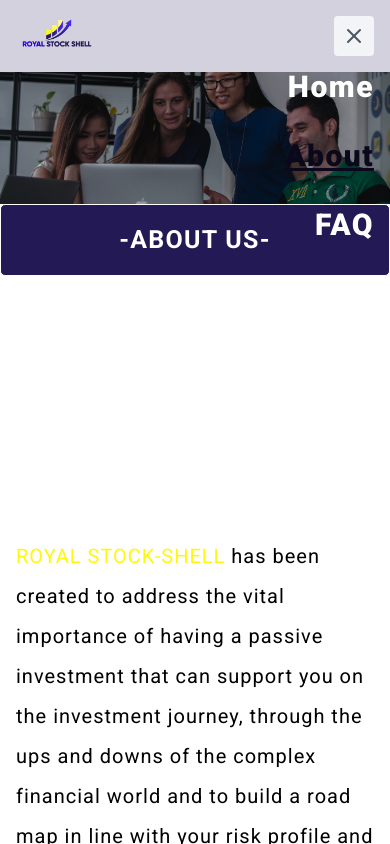
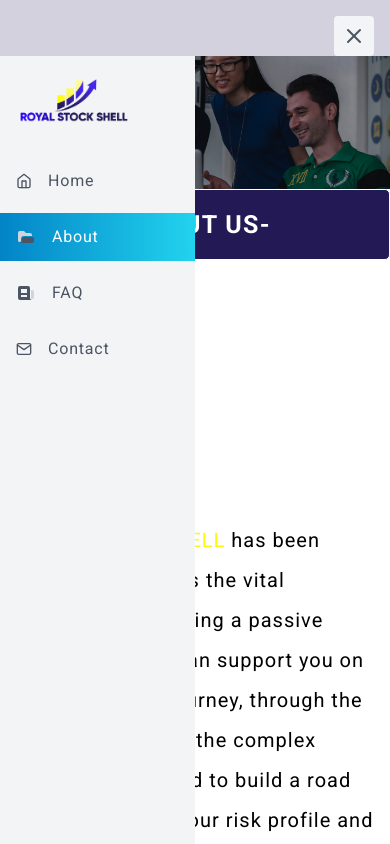
Before and after one commit to ikpeku/royal-stock, a React (Create React App) app: page /about in a window 390 px wide. Both pictures are taken after a click on the button 356 px from the left and 49 px from the top of the page. Shown: the top 844 px of the page. Built offline with nearby package versions, Linux system fonts and the light colour scheme.

Commit message:
navbar updated for mobile

```diff
--- a/src/components/footer/Footer.jsx
+++ b/src/components/footer/Footer.jsx
@@ -66,12 +66,12 @@
             Legal
           </li>
           <li>
-            <Link to='/' className="">
+            <Link to='/agreement' className="">
               Agreement
             </Link>
           </li>
           <li>
-            <Link to='/' className="">
+            <Link to='/faq' className="">
               FAQ
             </Link>
           </li>
@@ -100,7 +100,7 @@
           <div className="ml-2 md:ml-8">
             <p>
               <span>+447451287990</span> <br />
-              support@royalstockshell.com
+              info@royalstock-shell.com
             </p>
           </div>
         </div>
--- a/src/components/navbar/Navbar.jsx
+++ b/src/components/navbar/Navbar.jsx
@@ -2,7 +2,8 @@
 import { AllPhotos } from '../../contants';
 import "./Navbar.scss"
 import { NavLink, Link } from 'react-router-dom';
-import { FiX } from "react-icons/fi";
+import { FiHome, FiMail, FiX } from "react-icons/fi";
+
 
 
 const Navbar = () => {
@@ -10,14 +11,15 @@
     const [toggle, setToggle] = useState(false)
 
     return (
-        <header className="bg-[#D3D1DD] home-navbar md:h-[132px]">
-            <div className="max-w-screen-2xl px-4 sm:px-6 lg:px-8 mx-auto">
+        <header className="bg-[#D3D1DD] home-navbar md:h-[132px] relative">
+            <div className="max-w-screen-2xl px-4 sm:px-6 lg:px-8 mx-auto ">
                 <div className="flex justify-between pt-4">
 
                     <div className='logo-section'>
                         <span className="sr-only">Logo</span>
-                        <Link to='/'>
-                            <img className="w-[50%] pb-6 md:pb-0 md:w-full" src={AllPhotos.Logo} alt="royal stock logo" /></Link>
+                        {!toggle && <Link to='/'>
+                            <img className="w-[50%] pb-6 md:pb-0 md:w-full" src={AllPhotos.Logo} alt="royal stock logo" />
+                        </Link>}
                     </div>
 
                     <div className="link-section flex justify-end w-full md:w-[60%] md:grid relative">
@@ -27,7 +29,7 @@
                         </div>
 
                         <nav className="hidden md:block" aria-labelledby="header-navigation">
-                            <h2 className="sr-only" id="header-navigation"></h2>
+                            {/* <h2 className="sr-only" id="header-navigation"></h2> */}
 
                             <ul className="flex justify-between items-end gap-6 h-full ">
                                 <li>
@@ -87,41 +89,81 @@
                             </div>
                         }
 
-                        {
-                            toggle && <div className='w-full mt-12 absolute z-10'>
 
-                                    <ul className="flex flex-col justify-end items-end gap-6 h-full">
-                                        <li>
-                                            <NavLink to="/" className={({ isActive }) => isActive ? "active-link" : "not-active"} onClick={() => setToggle(false)}>
-                                                Home
-                                            </NavLink>
-                                        </li>
-                                        <li>
-                                            <NavLink to="/about"
-                                                className={({ isActive }) => isActive ? "active-link" : "not-active"}
-                                            >About</NavLink>
-                                        </li>
-                                        <li>
-                                            <NavLink to="/faq"
-                                                className={({ isActive }) => isActive ? "active-link" : "not-active"}
-                                            >FAQ</NavLink>
-                                        </li>
-                                        <li>
-                                            <NavLink to="/contact"
-                                                className={({ isActive }) => isActive ? "active-link" : "not-active"}
-                                            >Contact</NavLink>
-                                        </li>
-
-                                    </ul>
-
-
-                            </div>
-                        }
 
 
                     </div>
                 </div>
             </div>
+
+
+            {
+                toggle && <div className="min-h-screen bg-gray-100 absolute z-50 w-1/2" onClick={() => setToggle(false)}>
+                    <div className="flex h-screen flex-col justify-between pt-2 pb-6">
+                        <div>
+                            <div className="w-max p-2.5">
+                                <Link to="/" >
+                                    <img src={AllPhotos.Logo} alt="royal stock logo" className="w-32" />
+                                </Link>
+                            </div>
+                            <ul className="mt-6 space-y-2 tracking-wide">
+                                <li className="min-w-max">
+                                    <NavLink to="/" aria-label="dashboard"
+
+                                        className={({ isActive }) => isActive ? "relative flex items-center space-x-4 bg-gradient-to-r from-sky-600 to-cyan-400 px-4 py-3 text-white"
+                                            : "bg group flex items-center space-x-4 rounded-full px-4 py-3 text-gray-600"
+                                        }
+                                        onClick={() => setToggle(false)}>
+
+                                        <FiHome />
+                                        <span className="-mr-1 font-medium">Home</span>
+                                    </NavLink>
+                                </li>
+                                <li className="min-w-max">
+                                    <NavLink to="/about"
+                                        className={({ isActive }) => isActive ? "relative flex items-center space-x-4 bg-gradient-to-r from-sky-600 to-cyan-400 px-4 py-3 text-white"
+                                            : "bg group flex items-center space-x-4 rounded-full px-4 py-3 text-gray-600"
+                                        }
+                                        onClick={() => setToggle(false)}>
+                                        <svg xmlns="http://www.w3.org/2000/svg" className="h-5 w-5" viewBox="0 0 20 20" fill="currentColor">
+                                            <path className="fill-current text-gray-300 group-hover:text-cyan-300" fill-rule="evenodd" d="M2 6a2 2 0 012-2h4l2 2h4a2 2 0 012 2v1H8a3 3 0 00-3 3v1.5a1.5 1.5 0 01-3 0V6z" clip-rule="evenodd" />
+                                            <path className="fill-current text-gray-600 group-hover:text-cyan-600" d="M6 12a2 2 0 012-2h8a2 2 0 012 2v2a2 2 0 01-2 2H2h2a2 2 0 002-2v-2z" />
+                                        </svg>
+                                        <span className="group-hover:text-gray-700">About</span>
+                                    </NavLink>
+                                </li>
+                                <li className="min-w-max">
+                                    <NavLink to="/faq"
+                                        className={({ isActive }) => isActive ? "relative flex items-center space-x-4 bg-gradient-to-r from-sky-600 to-cyan-400 px-4 py-3 text-white"
+                                            : "bg group flex items-center space-x-4 rounded-full px-4 py-3 text-gray-600"
+                                        }
+                                        onClick={() => setToggle(false)}>
+                                        <svg xmlns="http://www.w3.org/2000/svg" className="h-5 w-5" viewBox="0 0 20 20" fill="currentColor">
+                                            <path className="fill-current text-gray-600 group-hover:text-cyan-600" fill-rule="evenodd" d="M2 5a2 2 0 012-2h8a2 2 0 012 2v10a2 2 0 002 2H4a2 2 0 01-2-2V5zm3 1h6v4H5V6zm6 6H5v2h6v-2z" clip-rule="evenodd" />
+                                            <path className="fill-current text-gray-300 group-hover:text-cyan-300" d="M15 7h1a2 2 0 012 2v5.5a1.5 1.5 0 01-3 0V7z" />
+                                        </svg>
+                                        <span className="group-hover:text-gray-700">FAQ</span>
+                                    </NavLink>
+                                </li>
+                                <li className="min-w-max">
+                                    <NavLink to="/contact"
+                                        className={({ isActive }) => isActive ? "relative flex items-center space-x-4 bg-gradient-to-r from-sky-600 to-cyan-400 px-4 py-3 text-white"
+                                            : "bg group flex items-center space-x-4 rounded-full px-4 py-3 text-gray-600"
+                                        }
+                                        onClick={() => setToggle(false)}>
+                                        <FiMail />
+                                        <span className="group-hover:text-gray-700">Contact</span>
+                                    </NavLink>
+                                </li>
+
+                            </ul>
+                        </div>
+
+                    </div>
+                </div>
+            }
+
+
         </header>
 
     )
--- a/src/pages/about/About.scss
+++ b/src/pages/about/About.scss
@@ -403,14 +403,3 @@
     }
 
 }
-
-
-
-
-.About-logos {
-    display: flex;
-    justify-content: space-around;
-    width: 50%;
-    margin: 1rem auto;
-
-}
--- a/src/pages/contact/Contact.jsx
+++ b/src/pages/contact/Contact.jsx
@@ -1,9 +1,8 @@
 import { useState } from 'react'
 import { AllPhotos } from '../../contants';
 import "./Contact.scss"
-// import { Link } from 'react-router-dom';
 import { BsEnvelope, BsPhone, BsGeoAlt } from "react-icons/bs";
-import { Social } from '../../components';
+
 
 const Contact = () => {
 
@@ -101,7 +100,7 @@
             <div>
               <p>
                 <span>Need Help?</span> <br />
-                support@royalstockshell.com
+                support@royalstock-shell.com
               </p>
             </div>
           </div>
@@ -111,7 +110,6 @@
 
       </div>
 
-      <Social />
     </div>
   )
 }
--- a/src/pages/faq/Faq.scss
+++ b/src/pages/faq/Faq.scss
@@ -20,7 +20,6 @@
     @media (max-width: 450px) {
 
         min-height: 100px;
-        border: 2px solid red;
 
         h6 {
             font-size: 12px;
--- a/src/pages/home/Home.jsx
+++ b/src/pages/home/Home.jsx
@@ -9,7 +9,7 @@
 import Banner2 from "./homeComponent/Banner2";
 import Reviews from "./homeComponent/Reviews";
 import GetInTouchBanner from "./homeComponent/GetInTouchBanner";
-import SocialIcons from "./homeComponent/SocialIcons";
+// import SocialIcons from "./homeComponent/SocialIcons";
 
 const Home = () => {
   return (
@@ -24,7 +24,7 @@
         <Banner2 />
         <Reviews />
         <GetInTouchBanner />
-        <SocialIcons />
+        {/* <SocialIcons /> */}
     </div>
   )
 }
--- a/src/pages/home/homeComponent/GreyBorder.jsx
+++ b/src/pages/home/homeComponent/GreyBorder.jsx
@@ -4,7 +4,11 @@
 
 const GreyBorder = () => {
     return (
-        <section className="h-10 bg-[#D9D9D9] mt-5"></section>
+        <section className="h-10 bg-[#D9D9D9] mt-5">
+            <marquee behavior="scroll" direction="left" scrollamount="5">
+                btc, eth,
+            </marquee>
+        </section>
     )
 }
 
--- a/tailwind.config.js
+++ b/tailwind.config.js
@@ -4,6 +4,9 @@
     "./src/**/*.{js,jsx,ts,tsx}",
   ],
   theme: {
+    minHeight: {
+      '1/2': '50%',
+    },
     extend: {
     },
   },
```
Also changed, not shown: src/index.scss (+0 -12 lines), src/pages/about/About.jsx (+1 -9 lines).
